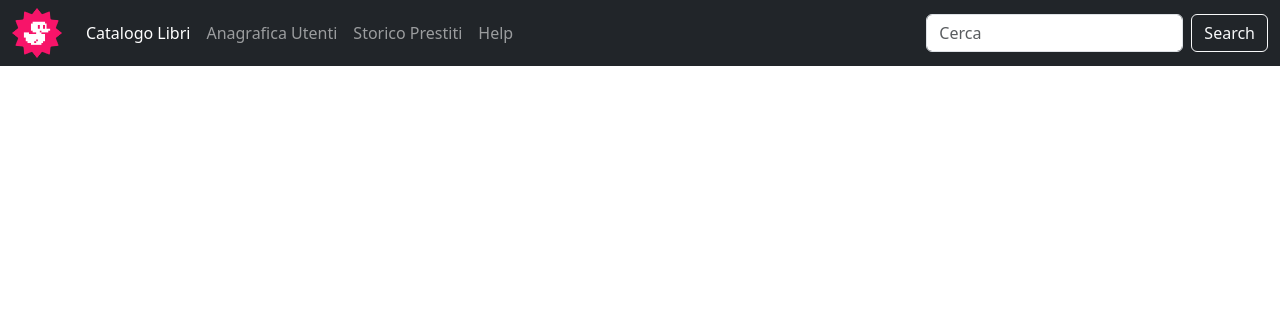
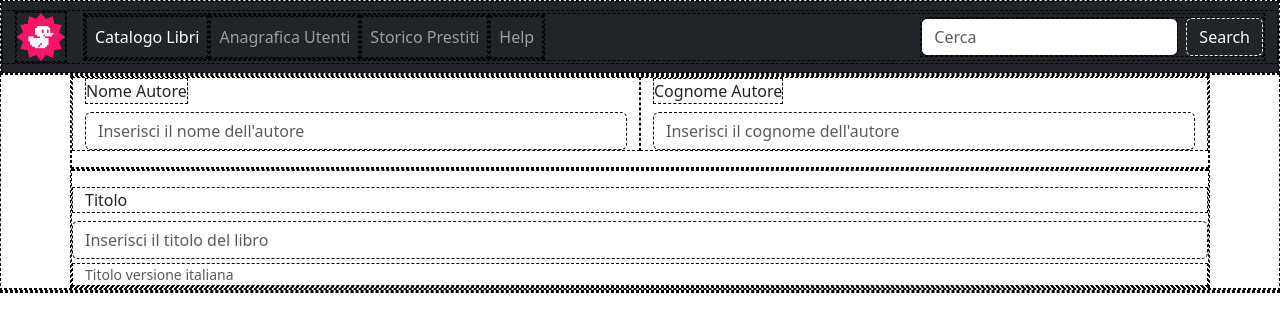
Before and after one commit to nelvison-benedetto/html-css-bootstrap-dashboard, a plain HTML site: page new-book.html in a window 1280 px wide. Drawn offline with nearby package versions, Linux system fonts and the light colour scheme.

Commit message:
working on add book page

```diff
--- a/new-book.html
+++ b/new-book.html
@@ -16,9 +16,10 @@
             integrity="sha384-T3c6CoIi6uLrA9TneNEoa7RxnatzjcDSCmG1MXxSR1GAsXEV/Dwwykc2MPK8M2HN"
             crossorigin="anonymous"
         />
+        <style>#debug *{border: 1px dashed black;}</style>
     </head>
 
-    <body>
+    <body id="debug">
         <header>
             <nav
                 class="navbar navbar-expand-lg navbar-dark bg-dark"
@@ -75,7 +76,55 @@
         </header>
         <main>
 
+            <div class="container">
+                <div class="row">
 
+                    <div class="col-6 mb-3">
+                        <label for="" class="form-label">Nome Autore</label>
+                        <input
+                            type="text"
+                            class="form-control"
+                            name=""
+                            id=""
+                            aria-describedby="helpId"
+                            placeholder="Inserisci il nome dell'autore"
+                        />
+                        <!-- <small id="helpId" class="form-text text-muted">Help text</small> -->
+                    </div>
+
+                    <div class="col-6 mb-3">
+                        <label for="" class="form-label">Cognome Autore</label>
+                        <input
+                            type="text"
+                            class="form-control"
+                            name=""
+                            id=""
+                            aria-describedby="helpId"
+                            placeholder="Inserisci il cognome dell'autore"
+                        />
+                        <!-- <small id="helpId" class="form-text text-muted">Help text</small> -->
+                    </div>
+
+                </div>
+                <div class="row">
+                    <div class="col-12 mb-3"></div>
+                        <label for="" class="form-label">Titolo</label>
+                        <input
+                            type="text"
+                            class="form-control"
+                            name=""
+                            id=""
+                            aria-describedby="helpId"
+                            placeholder="Inserisci il titolo del libro"
+                        />
+                        <small id="helpId" class="form-text text-muted">Titolo versione italiana</small>
+                    </div>
+                </div>
+                <div class="row">
+
+                </div>
+
+            </div>
 
 
         </main>
```
